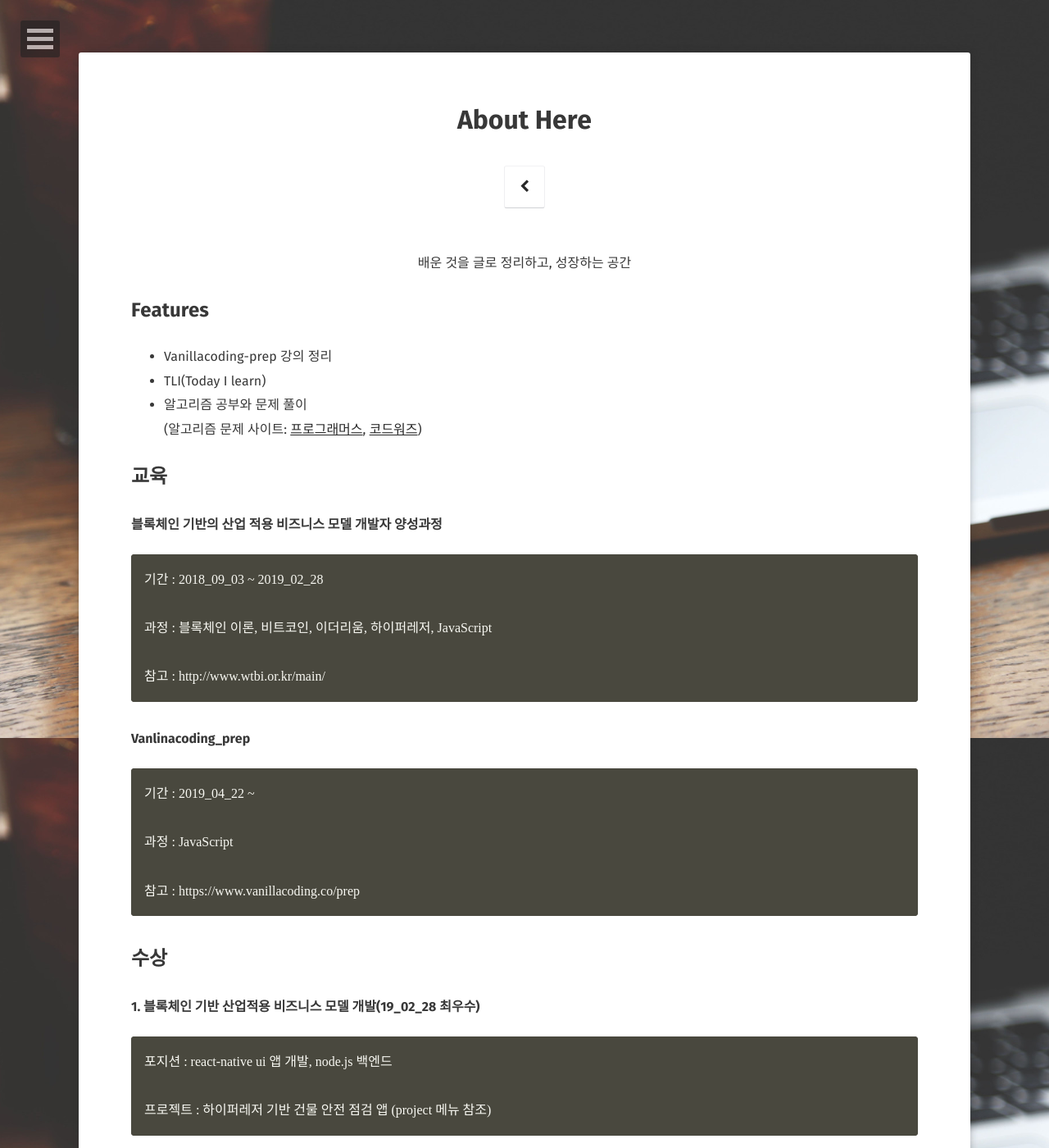
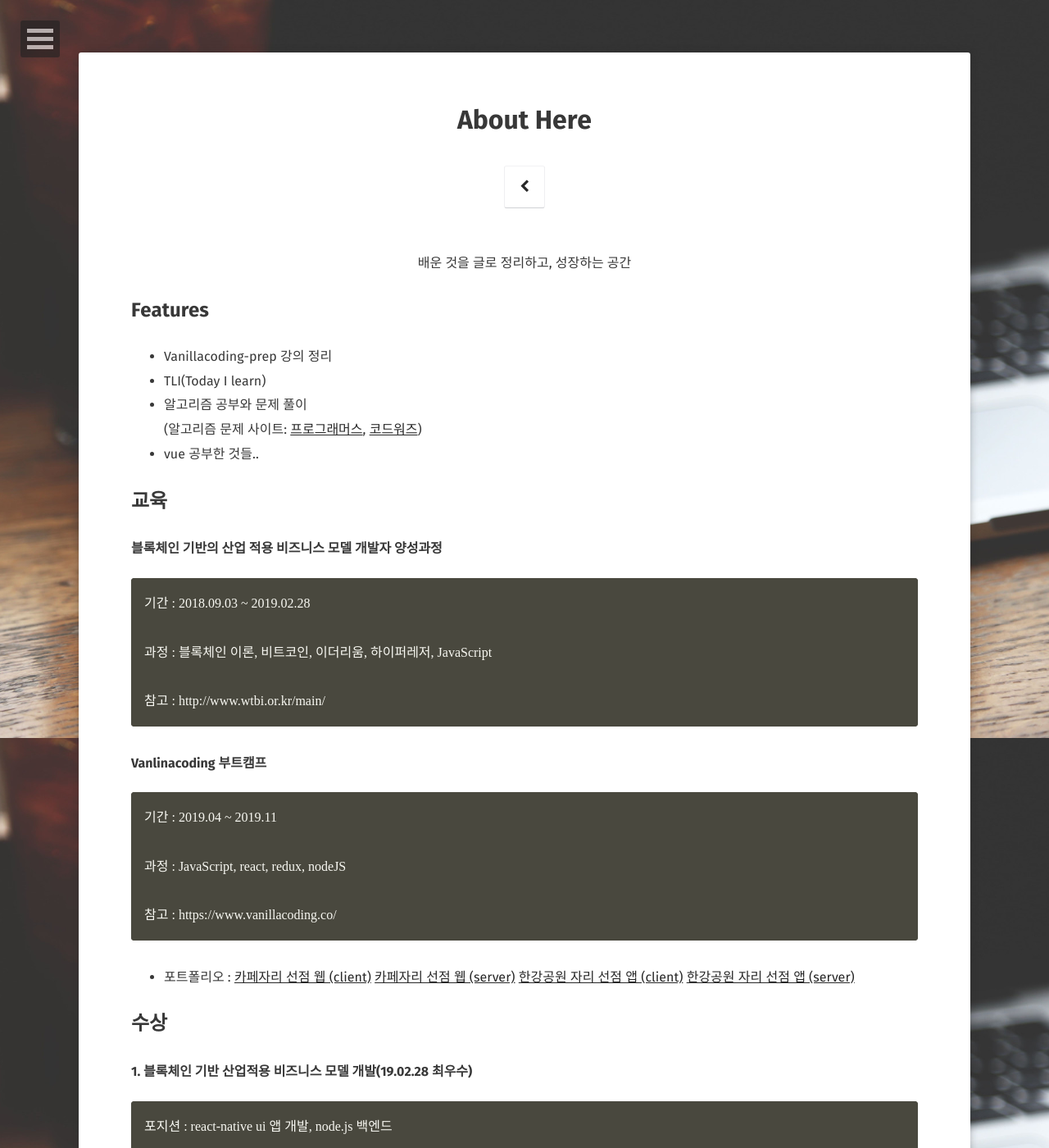
Before and after one commit to Kyounghwan01/lala, a Jekyll site: the page built from about/index.md, in a window 1280 px wide and 1400 px high. Shown: the whole window at 82% size. Built offline with Jekyll 4.4.1, drawn with Linux system fonts in a browser that asks for light colours; some web fonts are replaced; some of the changed text lies outside the part shown.

Commit message:
Update index.md

```diff
--- a/about/index.md
+++ b/about/index.md
@@ -13,31 +13,36 @@ comments: false
 * TLI(Today I learn)
 * 알고리즘 공부와 문제 풀이 <br/>
 (알고리즘 문제 사이트: <a href = "https://programmers.co.kr/">프로그래머스</a>, <a href="https://www.codewars.com/">코드워즈</a>)
+* vue 공부한 것들.. <br/>
 
 ## 교육
 
 #### 블록체인 기반의 산업 적용 비즈니스 모델 개발자 양성과정
-    기간 : 2018_09_03 ~ 2019_02_28
+    기간 : 2018.09.03 ~ 2019.02.28
 
     과정 : 블록체인 이론, 비트코인, 이더리움, 하이퍼레저, JavaScript
 
     참고 : http://www.wtbi.or.kr/main/
 
-#### Vanlinacoding_prep
-    기간 : 2019_04_22 ~
+#### Vanlinacoding 부트캠프
+    기간 : 2019.04 ~ 2019.11
 
-    과정 : JavaScript
+    과정 : JavaScript, react, redux, nodeJS
 
-    참고 : https://www.vanillacoding.co/prep
+    참고 : https://www.vanillacoding.co/
+
+- 포트폴리오 : <a href = "https://github.com/Kyounghwan01/it-s-my-seat-VC-client/">카페자리 선점 웹 (client)</a>
+<a href = "https://github.com/Kyounghwan01/it-s-my-seat-VC-server">카페자리 선점 웹 (server)</a>
+<a href = "https://github.com/Kyounghwan01/mata-dream-app">한강공원 자리 선점 앱 (client)</a>
+<a href = "https://github.com/Kyounghwan01/mata-dream-server">한강공원 자리 선점 앱 (server)</a>
 
 ## 수상
 
-#### 1. 블록체인 기반 산업적용 비즈니스 모델 개발(19_02_28 최우수)
+#### 1. 블록체인 기반 산업적용 비즈니스 모델 개발(19.02.28 최우수)
     포지션 : react-native ui 앱 개발, node.js 백엔드
 
     프로젝트 : 하이퍼레저 기반 건물 안전 점검 앱 (project 메뉴 참조)
 
-![hyper](../../../blob/master/assets/img/qwe.png){:width="100" height="100"}
 
 #### 2. 공유경제 해커톤(19_02_15 대상)
     포지션 : react-native ui 개발
@@ -46,3 +51,10 @@ comments: false
 
 <img width="300" alt="스크린샷 2019-04-26 오후 11 17 52" src="https://user-images.githubusercontent.com/44187477/56814172-8bf60b00-6879-11e9-987e-2f7d27134fdc.png"><br>
     <img width="300" alt="대상" src="https://user-images.githubusercontent.com/44187477/56814080-518c6e00-6879-11e9-85a3-32901c1f964f.png">
+
+## 경력
+
+#### 스튜디오메이트
+    기간 : 2019.12 ~
+
+    직무 : 프론트드 엔지니어 (vue)
```
